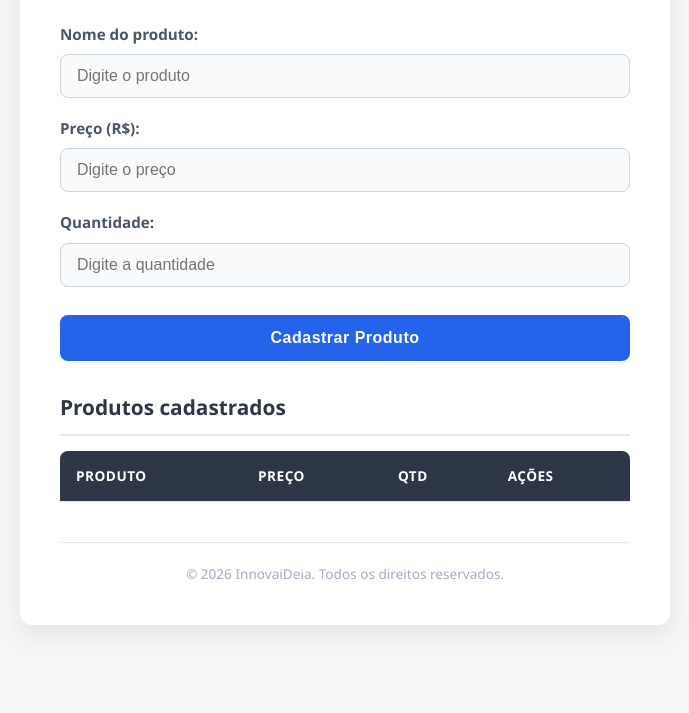
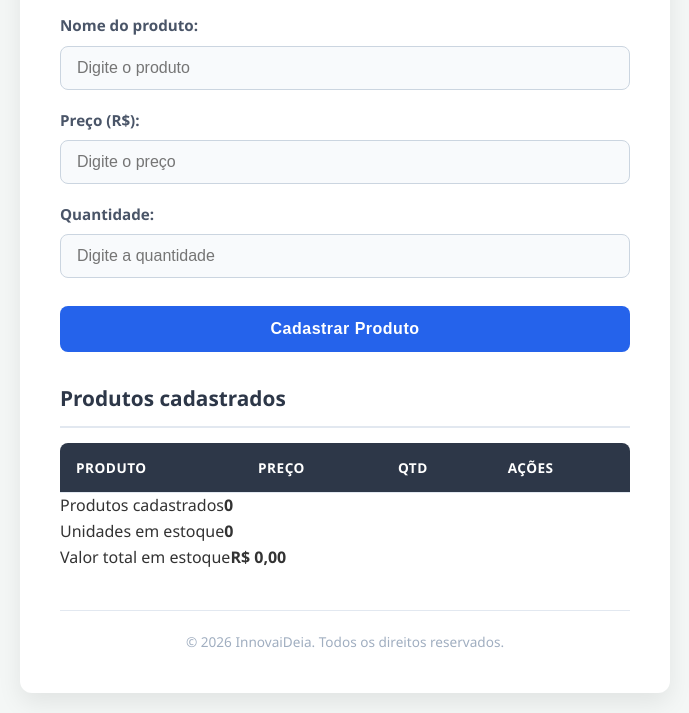
Before and after one commit to Foxactive1/ahanguera_educacional, a website: page public/index.html in a window 1280 px wide. Shown: the part 147-860 px from the top of the page, without its empty margins (295-984 px from the left). Before the commit the page ends 800 px from the top, so only its background shows below. Drawn offline with Linux system fonts and the light colour scheme; no server answers.

Commit message:
feat: exibir totais e valor financeiro do estoque

```diff
--- a/public/index.html
+++ b/public/index.html
@@ -56,6 +56,12 @@
             </table>
         </section>
 
+        <section class="resumo-estoque" aria-label="Resumo do estoque" aria-live="polite">
+            <div class="resumo-item"><span>Produtos cadastrados</span><strong id="totalProdutos">0</strong></div>
+            <div class="resumo-item"><span>Unidades em estoque</span><strong id="totalUnidades">0</strong></div>
+            <div class="resumo-item"><span>Valor total em estoque</span><strong id="valorEstoque">R$ 0,00</strong></div>
+        </section>
+
         <footer>
             <p>&copy; <span id="anoAtual">2026</span> InnovaiDeia. Todos os direitos reservados.</p>
         </footer>
```
